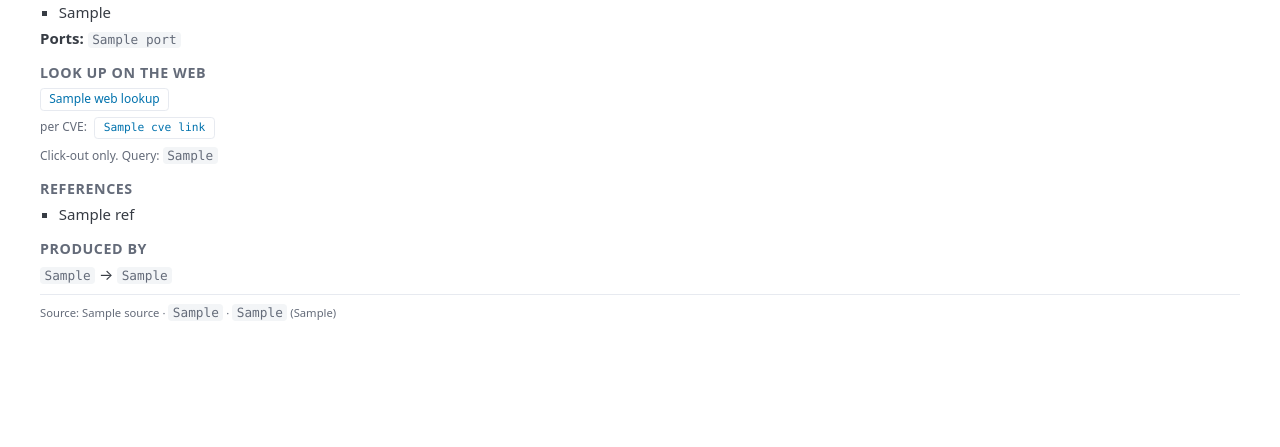
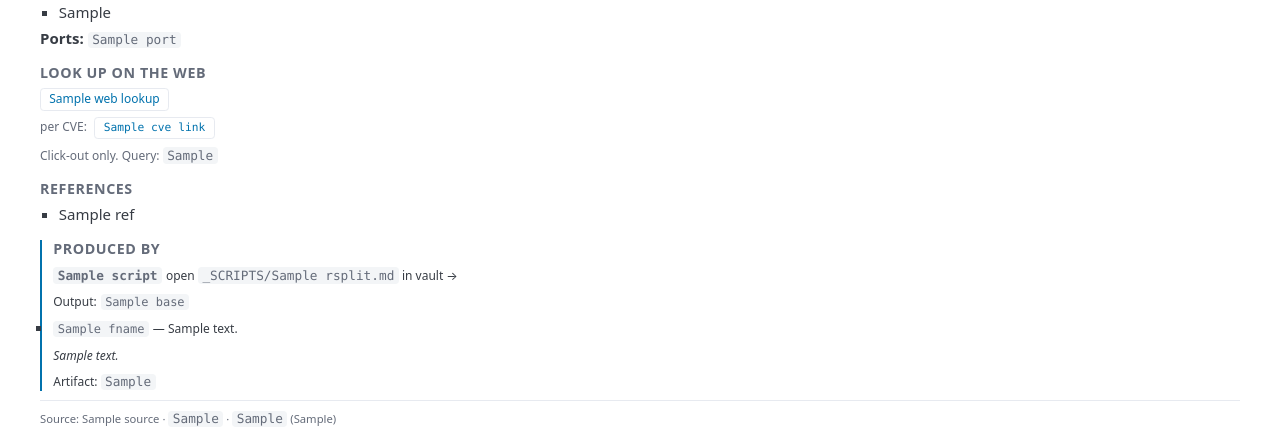
Before and after one commit to jasondmacleod/offsec-toolkit, a Flask app: template exploitdb/templates/entry.html in a window 1280 px wide. Shown: the part 940-1387 px from the top of the page. Before the commit the page ends 1260 px from the top, so only its background shows below. Run offline with Flask 3, Linux system fonts and the light colour scheme; the template is opened without the code that fills it: most values are stand-ins (such as "Sample title", 1, 10 or a date in 2020).

Commit message:
exploitdb: surface canonical script-output paths on entry pages
When an entry has produced_by_script set, the "Produced by" section
now renders the canonical toolkit-output paths derived by reading the
actual .sh source — not a summary. Each entry of this kind shows:

- An Obsidian deep-link to the script's vault doc
  (obsidian://open?vault=<name>&file=_SCRIPTS/<script>) so one click
  jumps from a technique to the operator's full notes on the script.
- The resolved base output directory under $TOOLKIT_ROOT (e.g.
  /home/jdoe/offsec/privesc/<ip>/ for escalatr.sh), with a target-local
  marker for lootr.sh / lootr.ps1 whose default output is ./loot on
  the target rather than under TOOLKIT_ROOT.
- A per-file list of the key outputs the operator should grep for
  findings relevant to that technique (e.g. quick-wins.txt,
  attack_commands.txt, summary_notes.txt, bloodhound/*.zip).
- A creds-log reminder for crackr.sh / sprayr.sh / adr.sh pointing
  at the central $TOOLKIT_ROOT/creds.txt.

Mappings were extracted by reading each script's source — banner
blocks plus actual mkdir/tee/redirect statements — to ensure the
paths the UI renders are real, not hallucinated. Surprises captured:
lootr.sh defaults to target-local ./loot/<hostname>/ (not under
TOOLKIT_ROOT as the original brief implied); pivotr.sh uses a TSV state
file rather than a progress.log; servr.sh emits no persistent output.

Two new env vars control the resolution:

- TOOLKIT_ROOT (default ~/offsec, matches AGENTS.md). Used to render
  the canonical script-output paths.
- EXPLOITDB_VAULT_NAME (default "vault"). Used to build the
  Obsidian deep-link to the script's vault doc.

Both documented in a new "Environment variables" section in the
README (also covers EXPLOITDB_HOST and EXPLOITDB_PORT).

CSS for the new section is minimal — a left rule to bind it visually
to the rest of the entry chrome, dense file list, muted vault-link
hint. Falls back to the old simple "Produced by: <code>" rendering
when the script isn't in the known mapping.

audit_app.py: 573 requests, 0 failures, p95 1.1ms — no regression.

Co-Authored-By: Claude Code (Anthropic) <noreply@anthropic.com>

```diff
--- a/exploitdb/app.py
+++ b/exploitdb/app.py
@@ -6,6 +6,7 @@ must be fast; first-query latency can absorb the connect cost).
 from __future__ import annotations
 
 import json
+import os
 import sqlite3
 from pathlib import Path
 
@@ -13,6 +14,12 @@ from flask import Flask, abort, g, redirect, render_template, request, url_for
 
 HERE = Path(__file__).parent
 DB_PATH = HERE / "data" / "exploitdb.sqlite"
+
+# Toolkit integration. TOOLKIT_ROOT is the toolkit's canonical write root
+# (defaults to ~/toolkit per AGENTS.md). EXPLOITDB_VAULT_NAME is the Obsidian
+# vault name used when deep-linking to script docs (vault/_SCRIPTS/<name>.md).
+TOOLKIT_ROOT = os.environ.get("TOOLKIT_ROOT") or os.path.expanduser("~/toolkit")
+VAULT_NAME = os.environ.get("EXPLOITDB_VAULT_NAME", "vault")
 
 CATEGORY_DISPLAY = {
     "web_exploits": "Web Exploits",
@@ -27,6 +34,155 @@ CATEGORY_DISPLAY = {
     "report_evidence": "Report & Evidence",
 }
 CATEGORY_ORDER = list(CATEGORY_DISPLAY.keys())
+
+# Toolkit script outputs (derived from reading each script's actual source).
+# Paths are relative to $TOOLKIT_ROOT unless flagged as target-local.
+SCRIPT_OUTPUTS: dict[str, dict] = {
+    "recon.sh": {
+        "base": "recon/<ip>/",
+        "files": [
+            ("summary.txt", "quick-reference findings by service"),
+            ("loot/next_steps.txt", "finding-driven follow-up commands"),
+            ("progress.log", "phase tracking"),
+            ("nmap_tcp_console.txt", "TCP scan output"),
+            ("nmap_udp_console.txt", "UDP scan (check SNMP)"),
+            ("enum4linux_console.txt", "SMB user/share enumeration"),
+        ],
+    },
+    "webenum.sh": {
+        "base": "web/<host>_<port>_<proto>/artifacts/",
+        "files": [
+            ("summary/summary.md", "structured findings with technique tags"),
+            ("summary/quick_wins.txt", "high-value lines (200s, auth, paths)"),
+            ("loot/next_steps.txt", "evidence-backed follow-up commands"),
+            ("fingerprint/", "whatweb, headers, cookies"),
+            ("content/", "directory and file fuzzing"),
+            ("vhosts/", "vhost discovery"),
+        ],
+    },
+    "escalatr.sh": {
+        "base": "privesc/<ip>/",
+        "files": [
+            ("commands.txt", "copy-paste enumeration commands for the target"),
+            ("quick-wins.txt", "prioritised LPE findings (SUID, sudo, cron, capabilities, docker)"),
+            ("raw/", "collected tool output (linpeas, pspy, etc.)"),
+            ("progress.log", "phase tracking"),
+        ],
+    },
+    "lootr.sh": {
+        "base_target_local": "./loot/<hostname>/",
+        "files": [
+            ("creds/", "passwords, keys, hashes, shadow, histories, configs"),
+            ("system/", "OS, kernel, users, sudo, packages, groups"),
+            ("network/", "interfaces, routes, connections, firewall, subnets"),
+            ("files/", "SUID, world-writable, cron, capabilities, NFS, git"),
+            ("proof/", "local.txt and proof.txt"),
+            ("summary.txt", "high-value findings (alias: attack_commands.txt)"),
+        ],
+        "note": "Default output is target-local. Use --outdir or copy back via servr.sh.",
+    },
+    "lootr.ps1": {
+        "base_target_local": ".\\loot\\<hostname>\\",
+        "files": [
+            ("creds\\", "registry, histories, browser creds, DPAPI"),
+            ("system\\", "OS, users, software, scheduled tasks, services"),
+            ("network\\", "adapters, routes, connections, shares"),
+            ("files\\", "unquoted services, writable paths, BITS jobs"),
+            ("proof\\", "local.txt and proof.txt"),
+            ("summary.txt", "high-value findings (alias: attack_commands.txt)"),
+        ],
+        "note": "Default output is target-local (Windows). Use -OutDir to override.",
+    },
+    "crackr.sh": {
+        "base": "crackr/",
+        "files": [
+            ("next_steps.txt", "evidence-backed follow-up (spray, lateral move)"),
+            ("hashcat_cracked_*.txt", "cracked hashes + plaintext per session"),
+            ("jtr_cracked_*.txt", "John the Ripper results"),
+            ("cmd_log.txt", "session history"),
+        ],
+        "creds_log": True,
+    },
+    "sprayr.sh": {
+        "base": "spray/<timestamp>/",
+        "files": [
+            ("hits.txt", "all successful auths"),
+            ("pwnd.txt", "admin-level auths only"),
+            ("summary.txt", "stats + findings"),
+            ("next_steps.txt", "lateral-move / privesc commands (written if hits found)"),
+            ("raw/", "raw nxc/impacket output per protocol"),
+        ],
+        "creds_log": True,
+    },
+    "adr.sh": {
+        "base": "ad/<domain>/",
+        "files": [
+            ("attack_commands.txt", "suggested next actions (primary output)"),
+            ("summary_notes.txt", "consolidated flags (ADMIN_ON_DC=YES, etc.)"),
+            ("domain_context.txt", "SMB connectivity, policy checks, clock skew"),
+            ("users/all_users.txt", "consolidated domain user list"),
+            ("hashes/asreproast.txt", "AS-REP roastable users + hashes"),
+            ("hashes/kerberoast.txt", "kerberoastable SPNs + hashes"),
+            ("ldap/laps.txt", "LAPS-capable computers (if readable)"),
+            ("ldap/delegation.txt", "constrained/unconstrained delegation"),
+            ("smb_no_signing.txt", "SMB signing disabled (relay candidates)"),
+            ("bloodhound/", "BloodHound collection zips"),
+        ],
+        "creds_log": True,
+    },
+    "pivotr.sh": {
+        "base": "pivots/",
+        "files": [
+            ("state.tsv", "tunnel process tracker (PID + label + proxy)"),
+        ],
+        "note": "Manages tunnels; emits copy-paste commands. No stdout file logging.",
+    },
+    "evidencr.sh": {
+        "base": "evidence/",
+        "files": [
+            ("evidence_ledger.txt", "central per-machine record (primary output)"),
+            ("<ip>/flags/local.txt", "local.txt flag value(s)"),
+            ("<ip>/flags/proof.txt", "proof.txt flag value(s)"),
+            ("<ip>/screenshots/checklist.txt", "screenshot TODOs + commands"),
+            ("<ip>/screenshots/missing_screenshots.txt", "audit of missing screenshots"),
+            ("<ip>/chain/attack_chain.txt", "operator-provided attack chain"),
+            ("<ip>/summary.txt", "per-machine evidence block"),
+            ("progress.log", "engagement-wide event log"),
+        ],
+    },
+    "servr.sh": {
+        "files": [],
+        "note": "Foreground utility. Prints copy-paste commands; no persistent output.",
+    },
+}
+
+
+def script_output_info(script_name: str | None) -> dict | None:
+    """Return rendered output-path info for a script, or None if unknown."""
+    if not script_name or script_name not in SCRIPT_OUTPUTS:
+        return None
+    spec = SCRIPT_OUTPUTS[script_name]
+    if "base_target_local" in spec:
+        base = spec["base_target_local"]
+        target_local = True
+    elif "base" in spec:
+        base = f"{TOOLKIT_ROOT.rstrip('/')}/{spec['base']}"
+        target_local = False
+    else:
+        base = None
+        target_local = False
+    name_no_ext = script_name.rsplit(".", 1)[0]
+    return {
+        "script": script_name,
+        "vault_link": f"obsidian://open?vault={VAULT_NAME}&file=_SCRIPTS/{name_no_ext}",
+        "base": base,
+        "target_local": target_local,
+        "files": spec.get("files", []),
+        "creds_log": spec.get("creds_log", False),
+        "creds_log_path": f"{TOOLKIT_ROOT.rstrip('/')}/creds.txt",
+        "note": spec.get("note", ""),
+    }
+
 
 # External web resources (click-out only; no server-side fetching).
 # `{q}` is URL-encoded at template-render time via urlencode().
@@ -323,6 +479,8 @@ def entry(slug: str):
         web_lookups=lookup_links(query, resources_for_entry(e)),
         cve_links=cve_links,
         web_query=query,
+        script_info=script_output_info(e.get("produced_by_script")),
+        offsec_root=TOOLKIT_ROOT,
         categories=categories_summary(),
     )
 
--- a/exploitdb/static/app.css
+++ b/exploitdb/static/app.css
@@ -203,3 +203,14 @@ a.web-link {
 a.web-link:hover { background: var(--pico-primary-focus, #233048); border-color: var(--pico-primary, #4a7090); }
 a.web-link.cve { font-family: var(--pico-font-family-monospace); font-size: 0.75rem; }
 .muted { color: var(--pico-muted-color, #888); }
+
+/* Toolkit-script integration */
+section.script-output { border-left: 2px solid var(--pico-primary, #4a7090); padding-left: 0.75rem; }
+section.script-output .script-base { margin: 0.2rem 0; }
+section.script-output .script-base code { font-size: 0.8rem; }
+.script-files { list-style: none; padding-left: 0; margin: 0.4rem 0; }
+.script-files li { margin: 0.15rem 0; }
+.script-files li code { font-size: 0.8rem; }
+.vault-link { text-decoration: none; }
+.vault-link code { font-weight: 600; }
+.vault-link small { color: var(--pico-muted-color, #888); margin-left: 0.4rem; }
--- a/exploitdb/templates/entry.html
+++ b/exploitdb/templates/entry.html
@@ -182,7 +182,39 @@
   </section>
   {% endif %}
 
-  {% if e.produced_by_script %}
+  {% if script_info %}
+  <section class="script-output">
+    <h3>Produced by</h3>
+    <p>
+      <a href="{{ script_info.vault_link }}" class="vault-link">
+        <code>{{ script_info.script }}</code>
+      </a>
+      <small>open <code>_SCRIPTS/{{ script_info.script.rsplit('.', 1)[0] }}.md</code> in vault →</small>
+    </p>
+    {% if script_info.base %}
+    <p class="script-base">
+      <small>{% if script_info.target_local %}Target-local output{% else %}Output{% endif %}:</small>
+      <code>{{ script_info.base }}</code>
+    </p>
+    {% endif %}
+    {% if script_info.files %}
+    <ul class="script-files">
+      {% for fname, desc in script_info.files %}
+      <li><code>{{ fname }}</code> <small>— {{ desc }}</small></li>
+      {% endfor %}
+    </ul>
+    {% endif %}
+    {% if script_info.creds_log %}
+    <p><small>Cracked/sprayed/discovered creds also append to <code>{{ script_info.creds_log_path }}</code>.</small></p>
+    {% endif %}
+    {% if script_info.note %}
+    <p><small><em>{{ script_info.note }}</em></small></p>
+    {% endif %}
+    {% if e.produced_by_artifact %}
+    <p><small>Artifact: <code>{{ e.produced_by_artifact }}</code></small></p>
+    {% endif %}
+  </section>
+  {% elif e.produced_by_script %}
   <section>
     <h3>Produced by</h3>
     <p><code>{{ e.produced_by_script }}</code>{% if e.produced_by_artifact %} → <code>{{ e.produced_by_artifact }}</code>{% endif %}</p>
```
Also changed, not shown: exploitdb/README.md.
